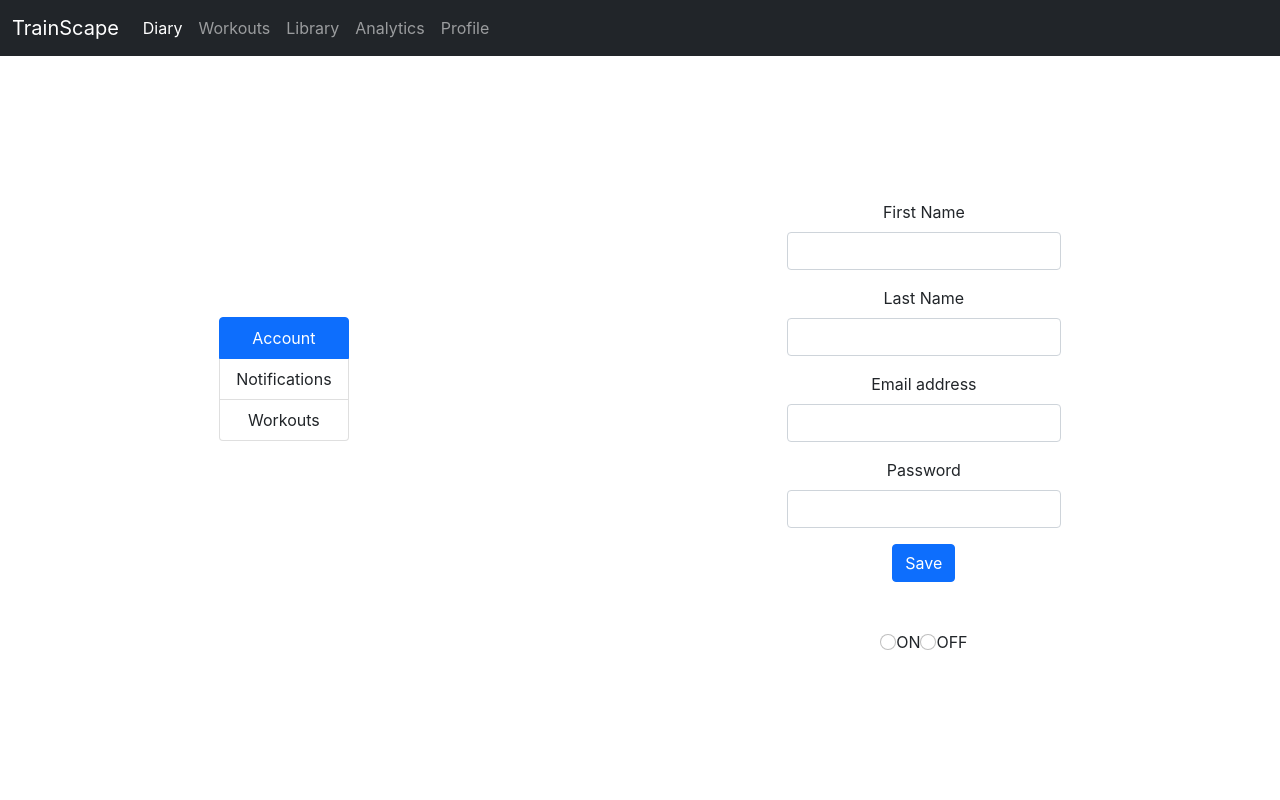
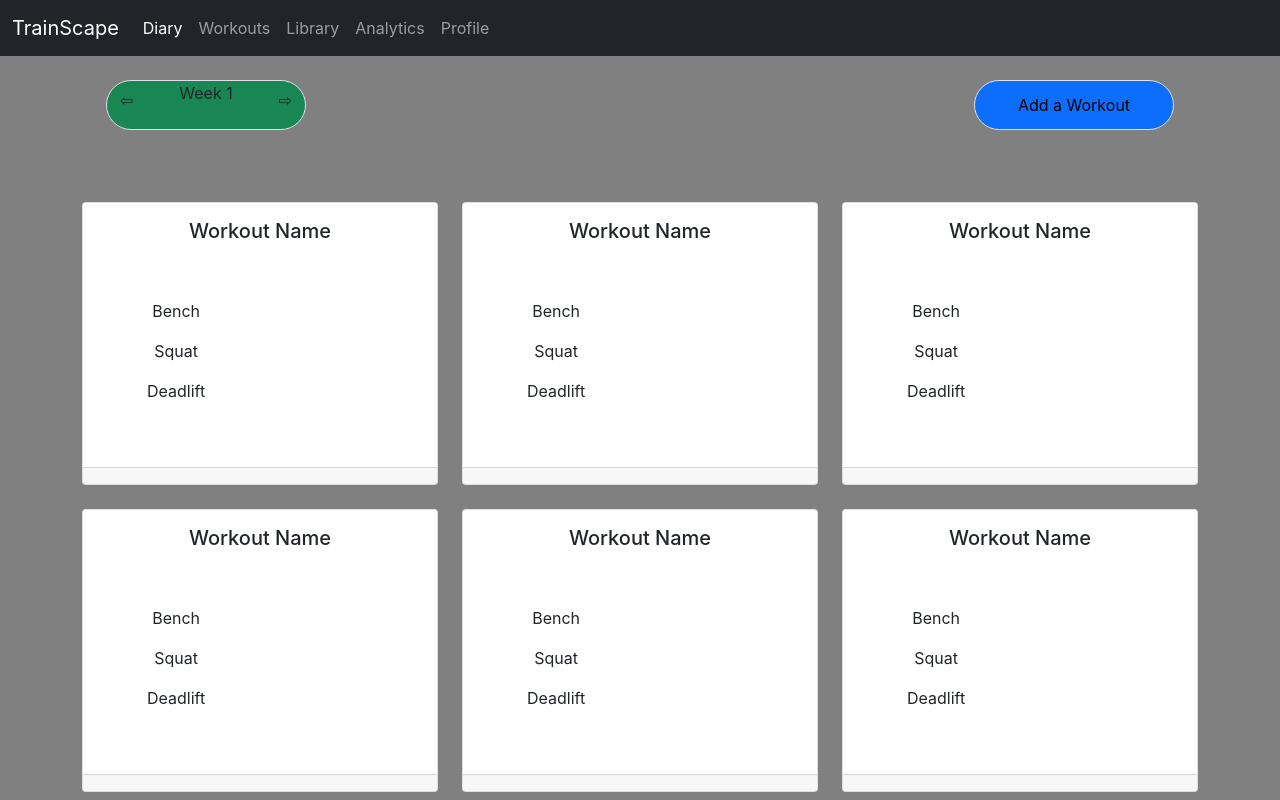
Before and after one commit to Tristan-Marcus/TrainScape, a React (Create React App) app in the folder frontend/: page / in a window 1280 px wide. Shown: the top 800 px of the page. Built offline with nearby package versions, Linux system fonts and the light colour scheme; no server answers.

Commit message:
Removed frontend DOM warnings; Created a fetch function on frontend to fetch workouts from api

```diff
--- a/frontend/src/App.js
+++ b/frontend/src/App.js
@@ -12,10 +12,10 @@ function App() {
     <div className="App">
       {/*<Login />*/}
       {/*<Register />*/}
-      {/*<Diary />*/}
+      {<Diary />}
       {/*<Workouts/>*/}
       {/*<Library/>*/}
-      {<Profile />}
+      {/*<Profile />*/}
 
     </div>
   );
--- a/frontend/src/components/Diary/AddWorkoutModal.js
+++ b/frontend/src/components/Diary/AddWorkoutModal.js
@@ -6,27 +6,27 @@ import { WorkoutTemplate } from './WorkoutTemplate'
 export function AddWorkoutModal() {
 
     return (
-        <div class="modal fade" id="exampleModal" tabindex="-1" aria-labelledby="exampleModalLabel" aria-hidden="true">
-            <div class="modal-dialog modal-dialog-centered modal-dialog-scrollable">
-                <div class="modal-content">
+        <div className="modal fade" id="exampleModal" tabIndex="-1" aria-labelledby="exampleModalLabel" aria-hidden="true">
+            <div className="modal-dialog modal-dialog-centered modal-dialog-scrollable">
+                <div className="modal-content">
 
-                    <div class="modal-header">
-                        <h5 class="modal-title" id="exampleModalLabel">Choose a Workout</h5>
-                        <button type="button" class="btn-close" data-bs-dismiss="modal" aria-label="Close"></button>
+                    <div className="modal-header">
+                        <h5 className="modal-title" id="exampleModalLabel">Choose a Workout</h5>
+                        <button type="button" className="btn-close" data-bs-dismiss="modal" aria-label="Close"></button>
                     </div>
 
                     <SearchBar />
 
-                    <div class="modal-body">
-                        <div class="list-group">
+                    <div className="modal-body">
+                        <div className="list-group">
                             <WorkoutTemplate />
                             <WorkoutTemplate />
                             <WorkoutTemplate />
                         </div>
                     </div>
 
-                    <div class="modal-footer">
-                        <button type="button" class="btn btn-primary">Add Workout</button>
+                    <div className="modal-footer">
+                        <button type="button" className="btn btn-primary">Add Workout</button>
                     </div>
 
                 </div>
--- a/frontend/src/components/Diary/Diary.js
+++ b/frontend/src/components/Diary/Diary.js
@@ -11,9 +11,20 @@ import { WorkoutCard } from './WorkoutCard'
 
 export function Diary() {
 
+    const fetchWorkout = () => {
+        fetch('http://localhost:8000/diary/workouts/')
+        .then(response => response.json())
+        .then(data =>
+            console.log('Data: ', data)
+            )
+    }
+
     return (
         <div className="pb-5" style={{backgroundColor: "gray", height: "100%"}}>
             <Navbar />
+
+            {fetchWorkout()}
+
 
             <div className="container">
 
@@ -26,8 +37,8 @@ export function Diary() {
                 </div>
             </div>
 
-            <div class="container mt-5">
-                <div class="row row-cols-3 row-cols-md-3 g-4">
+            <div className="container mt-5">
+                <div className="row row-cols-3 row-cols-md-3 g-4">
                     <WorkoutCard />
                     <WorkoutCard />
                     <WorkoutCard />
--- a/frontend/src/components/Diary/WorkoutCard.js
+++ b/frontend/src/components/Diary/WorkoutCard.js
@@ -5,20 +5,20 @@ import React from 'react'
 export function WorkoutCard() {
 
     return (
-        <div class="col">
-            <div class="card h-100 ">
+        <div className="col">
+            <div className="card h-100 ">
 
-                <div class="card-body">
-                    <h5 class="card-title">Workout Name</h5>
+                <div className="card-body">
+                    <h5 className="card-title">Workout Name</h5>
                     <div className="float-start m-5">
-                        <p class="card-text">Bench</p>
-                        <p class="card-text">Squat</p>
-                        <p class="card-text">Deadlift</p>
+                        <p className="card-text">Bench</p>
+                        <p className="card-text">Squat</p>
+                        <p className="card-text">Deadlift</p>
                     </div>
                 </div>
 
-                <div class="card-footer">
-                    <small class="text-muted"> </small>
+                <div className="card-footer">
+                    <small className="text-muted"> </small>
                 </div>
             </div>
         </div>
--- a/frontend/src/components/Diary/WorkoutTemplate.js
+++ b/frontend/src/components/Diary/WorkoutTemplate.js
@@ -3,14 +3,14 @@ import React from 'react'
 export function WorkoutTemplate() {
 
     return (
-        <div class="list-group-item list-group-item-action pb-5" aria-current="true">
+        <div className="list-group-item list-group-item-action pb-5" aria-current="true">
 
-            <div class="d-flex w-100 justify-content-between">
-                <h5 class="mb-1">Workout Name</h5>
+            <div className="d-flex w-100 justify-content-between">
+                <h5 className="mb-1">Workout Name</h5>
                 <small>Duration: 20 minutes</small>
             </div>
 
-            <p class="mb-1">Workout Description</p>
+            <p className="mb-1">Workout Description</p>
         </div>
     )
 }
```
